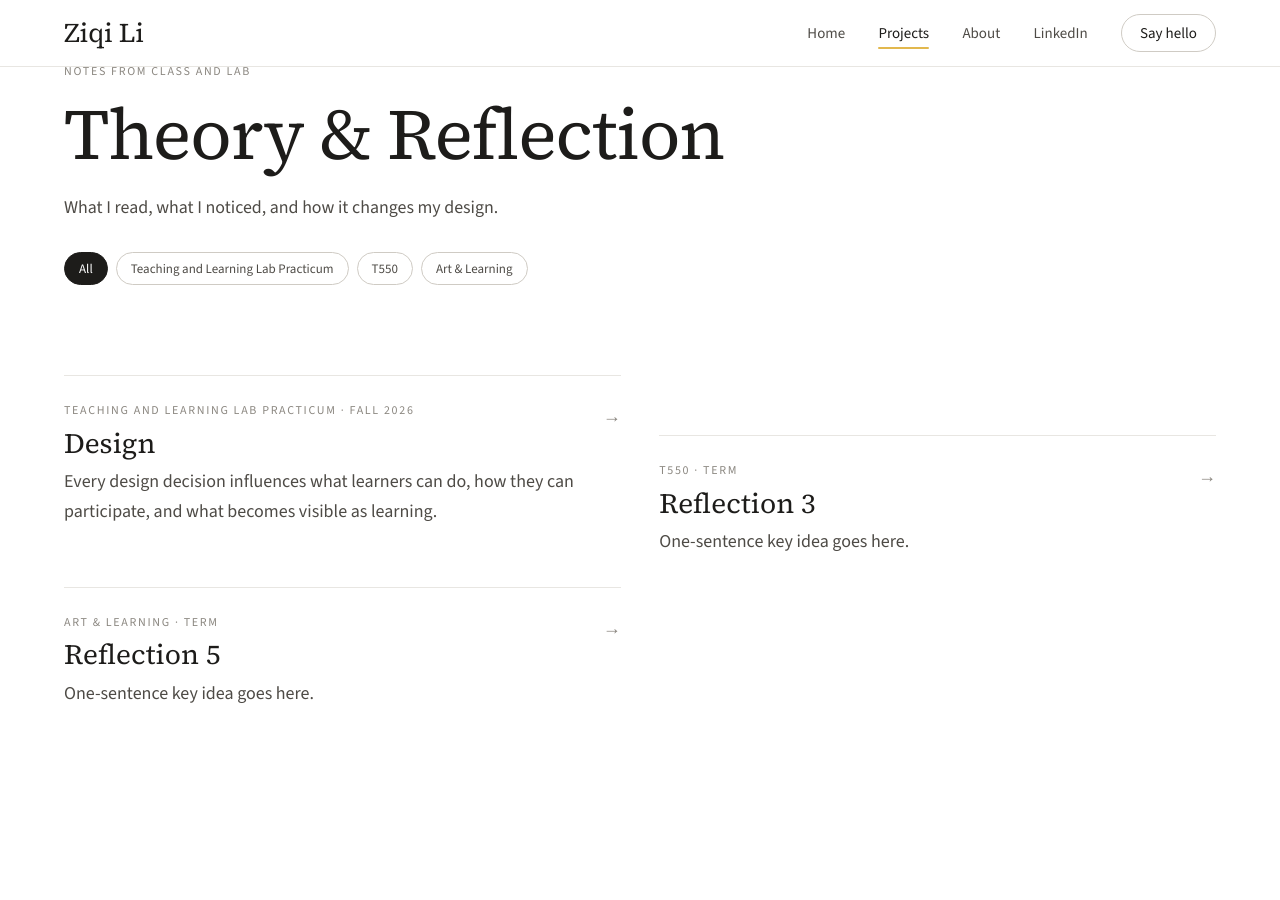
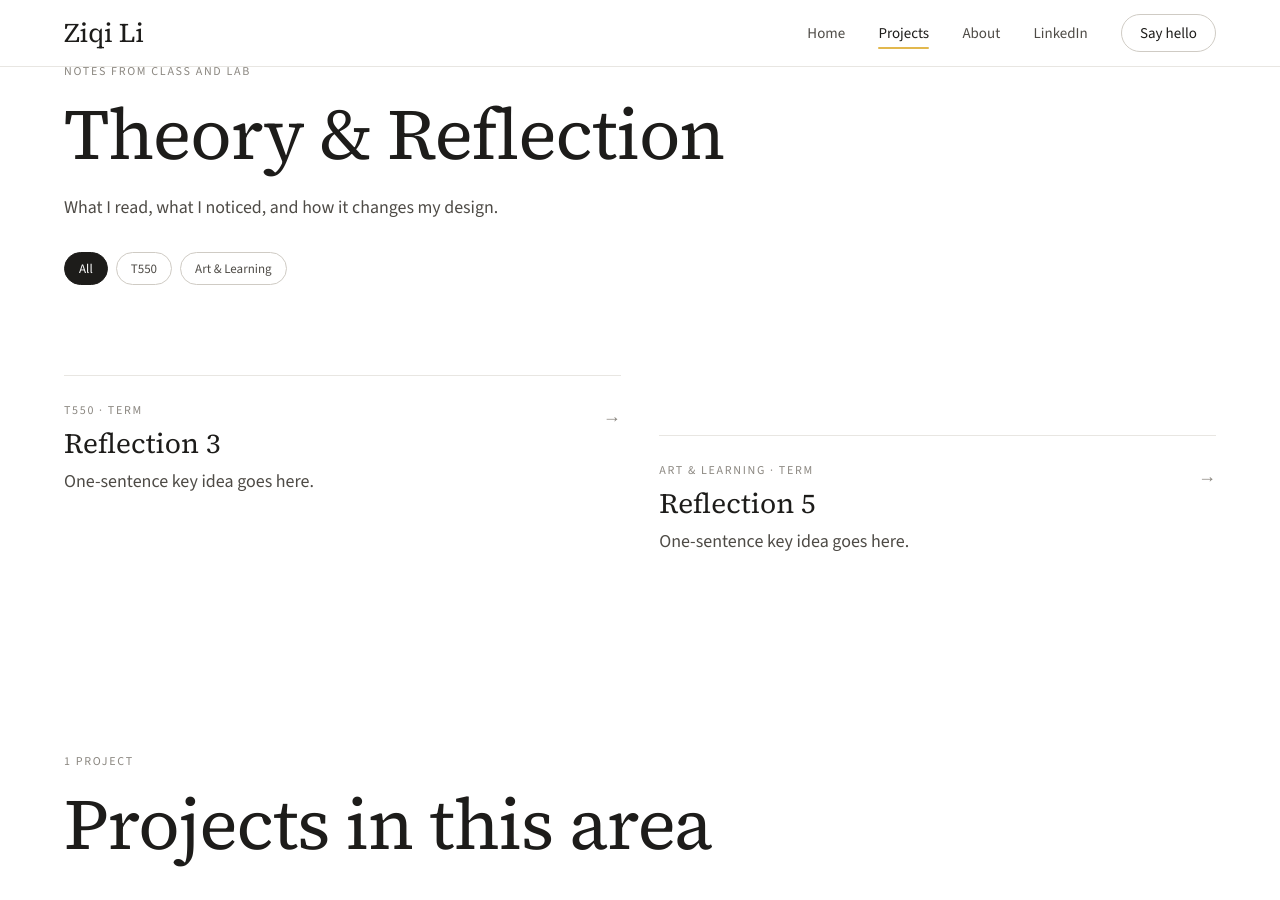
Before and after one commit to lizilizi0422-cmd/lizilizi0422-cmd.github.io, a Jekyll site: the page built from _sections/lab-practicum.md, in a window 1280 px wide and 900 px high, scrolled down 1197 px. Built offline with Jekyll 4.4.1, drawn with Linux system fonts in a browser that asks for light colours; nearby versions of some CDN libraries; some web fonts are replaced.

Commit message:
Update _reflections/module-2-design.md (via Pages CMS)

```diff
--- a/_reflections/module-2-design.md
+++ b/_reflections/module-2-design.md
@@ -1,122 +1,126 @@
 ---
-title: "Design"
-course: "Teaching and Learning Lab Practicum"
-type: "Class"
-term: "Fall 2026"
+title: "Reflection 2: Design"
+course: Teaching and Learning Lab Practicum
+type: Reflection
 order: 2
-key_idea: "Every design decision influences what learners can do, how they can participate, and what becomes visible as learning."
-theories: ["ADDIE", "Backward Design", "Design Thinking", "Universal Design for Learning", "Cognitive Apprenticeship"]
-seo_title: "What Design Means in Education: ADDIE, Design Thinking & UDL | Teaching and Learning Lab Practicum | Ziqi Li"
-seo_description: "Every design decision influences what learners can do, how they can participate, and what becomes visible as learning. A reflection on ADDIE, design thinking, Universal Design for Learning, and authentic assessment."
-related_project: ""
+key_idea: |-
+  Course design models
+  Learner-centered design
+  Designing for Equity and Access
+  Authentic assessment
+theories:
+  - ADDIE
+  - Backward Design
+  - Design Thinking
+  - Universal Design for Learning
+  - Cognitive Apprenticeship
+published: false
 ---
-
-<p class="r-intro">Module 2 reflection on educational design, learners, equity, and assessment.</p>
+Module 2 reflection on educational design, learners, equity, and assessment.
 
 I tended to associate design with visual elements and art. I now understand design more broadly as a purposeful practice of solving problems. In the education field, it means deciding what matters, anticipating how learners with different experiences will encounter the learning environment, identifying barriers, creating opportunities for participation, and using evidence to revise what has been designed.
 
-<nav class="r-toc" aria-label="On this page">
-  <a href="#course-design"><span>1.1</span> Course Design</a>
-  <a href="#learner-centred"><span>1.2</span> Learner-Centred Design</a>
-  <a href="#equity"><span>1.3</span> Equity &amp; Accessibility</a>
-  <a href="#assessment"><span>1.4</span> Authentic Assessment</a>
-</nav>
+[1.1 Course Design1.2 Learner-Centred Design1.3 Equity & Accessibility1.4 Authentic Assessment](#assessment)
 
-<section class="r-sec c-b" id="course-design" markdown="1">
-<p class="r-num">1.1</p>
-## Course Design as a System for Learning
+1.1
 
-<div class="r-box" markdown="1">
-<p class="r-label">What course design is</p>
-Course design is the intentional organisation of learning goals, content, learning experiences, interactions, resources, and assessment into a coherent learning experience. It involves more than arranging activities in sequence. It requires educators to consider how these elements work together to support access, participation, and the demonstration of understanding. Course design therefore creates pathways into learning rather than simply delivering content.
-</div>
+ ## Course Design as a System for Learning
 
-<p class="r-label">Design models that shaped my thinking</p>
-**ADDIE** provides a systematic cycle for planning, implementing, and evaluating learning experiences. **Backward Design** begins with the intended learning results and evidence before planning activities. The **5Ds framework** places greater emphasis on learner needs, context, delivery, and reflection. Together, these models helped me understand course design as a structured but iterative process.
+What course design is
 
-<figure class="r-fig"><img src="/images/reflections/module-2/addie.png" alt="ADDIE cycle diagram: Analyze, Design, Development and Implement connected by revision arrows around a central Evaluation box" loading="lazy"><figcaption><b>Figure 1.</b> ADDIE as a cyclical design model. Reproduced from the Design Models Fall26 course materials.</figcaption></figure>
+ Course design is the intentional organisation of learning goals, content, learning experiences, interactions, resources, and assessment into a coherent learning experience. It involves more than arranging activities in sequence. It requires educators to consider how these elements work together to support access, participation, and the demonstration of understanding. Course design therefore creates pathways into learning rather than simply delivering content.
 
-<div class="r-mine" markdown="1">
-<p class="r-label">Understanding and application</p>
-These models helped me recognize accessibility as part of course design from the beginning. Accessibility means that children can understand content, engage with resources and peers, participate in activities, and demonstrate learning in different ways. This understanding relates to Universal Design for Learning, which supports multiple means of engagement, representation, and action and expression.
+Design models that shaped my thinking
+
+ **ADDIE** provides a systematic cycle for planning, implementing, and evaluating learning experiences. **Backward Design** begins with the intended learning results and evidence before planning activities. The **5Ds framework** places greater emphasis on learner needs, context, delivery, and reflection. Together, these models helped me understand course design as a structured but iterative process.
+
+![ADDIE cycle diagram: Analyze, Design, Development and Implement connected by revision arrows around a central Evaluation box](/images/reflections/module-2/addie.png)
+
+**Figure 1.** ADDIE as a cyclical design model. Reproduced from the Design Models Fall26 course materials.
+
+Understanding and application
+
+ These models helped me recognize accessibility as part of course design from the beginning. Accessibility means that children can understand content, engage with resources and peers, participate in activities, and demonstrate learning in different ways. This understanding relates to Universal Design for Learning, which supports multiple means of engagement, representation, and action and expression.
 
 When planning a learning experience, I would consider whether its language and resources are accessible to children from different linguistic and cultural backgrounds. Bilingual materials, visual explanations, and supplementary videos or books in children’s home languages could reduce language barriers. I would also consider disability and neurodiversity. For a child with ADHD who needs support with attention or organization, I could present materials clearly, divide activities into manageable stages, use a visual schedule, and include movement breaks.
 
 Children could demonstrate their understanding through speech, drawing, construction, gesture, or AAC. These options preserve the learning goal while reducing barriers to participation and expression. Observing how children participate would help me identify remaining barriers and revise the learning experience.
-</div>
-</section>
 
-<section class="r-sec c-s" id="learner-centred" markdown="1">
-<p class="r-num">1.2</p>
-## Learner-Centred Design as Understanding Before Designing
 
-<div class="r-box" markdown="1">
-<p class="r-label">What learner-centred design is</p>
-Learner-centred design begins with an understanding of the people who will experience the learning. It considers learners’ motivations, prior experiences, emotions, and barriers to participation. Design decisions are therefore based on evidence of how learners experience the environment, rather than assumptions about an average learner.
-</div>
 
-<p class="r-label">Design models that shaped my thinking</p>
-**Human-centred design** and **design thinking** provide a process of empathising, defining, ideating, prototyping, and testing. Empathy is developed through observation, conversation, and feedback. **Learner analysis** and **participatory design** extend this process by allowing learners’ experiences and perspectives to inform design decisions.
+1.2
 
-<figure class="r-fig"><img src="/images/reflections/module-2/design-thinking.jpg" alt="Five colored hexagons in a row reading Empathize, Define, Ideate, Prototype and Test, from the Stanford d.school" loading="lazy"><figcaption><b>Figure 2.</b> The five modes of design thinking. Adapted from <a href="https://dschool.stanford.edu/tools/design-thinking-bootleg">Design Thinking Bootleg</a>, Hasso Plattner Institute of Design at Stanford University, 2018.</figcaption></figure>
+ ## Learner-Centred Design as Understanding Before Designing
 
-<div class="r-mine" markdown="1">
-<p class="r-label">Understanding and application</p>
-I now understand learner-centred design as an evidence-based approach to educational decision-making. It requires humility because an educator’s initial interpretation of a child’s behaviour may be incomplete. Continued observation and revision are therefore necessary to ensure that design decisions reflect the learner’s experience rather than the educator’s assumptions.
+What learner-centred design is
+
+ Learner-centred design begins with an understanding of the people who will experience the learning. It considers learners’ motivations, prior experiences, emotions, and barriers to participation. Design decisions are therefore based on evidence of how learners experience the environment, rather than assumptions about an average learner.
+
+Design models that shaped my thinking
+
+ **Human-centred design** and **design thinking** provide a process of empathising, defining, ideating, prototyping, and testing. Empathy is developed through observation, conversation, and feedback. **Learner analysis** and **participatory design** extend this process by allowing learners’ experiences and perspectives to inform design decisions.
+
+![Five colored hexagons in a row reading Empathize, Define, Ideate, Prototype and Test, from the Stanford d.school](/images/reflections/module-2/design-thinking.jpg)
+
+**Figure 2.** The five modes of design thinking. Adapted from [Design Thinking Bootleg](https://dschool.stanford.edu/tools/design-thinking-bootleg), Hasso Plattner Institute of Design at Stanford University, 2018.
+
+Understanding and application
+
+ I now understand learner-centred design as an evidence-based approach to educational decision-making. It requires humility because an educator’s initial interpretation of a child’s behaviour may be incomplete. Continued observation and revision are therefore necessary to ensure that design decisions reflect the learner’s experience rather than the educator’s assumptions.
 
 In practice, when designing for children, we should observe how they use materials, respond to questions, communicate with peers, and move through routines before deciding what to change. If a child avoids a group activity, for example, this should not automatically be interpreted as a lack of interest. Possible explanations include the group being too large, unclear instructions, or the need for another form of participation that better supports the child’s language or social-emotional development. A different prompt could then be prototyped and its effect observed.
-</div>
-</section>
 
-<section class="r-sec c-c" id="equity" markdown="1">
-<p class="r-num">1.3</p>
-## Equity and Accessibility as Conditions for Participation
 
-<div class="r-box" markdown="1">
-<p class="r-label">What equity and accessibility mean in design</p>
-Designing for equity and accessibility means creating learning conditions in which diverse learners can access, participate in, and demonstrate learning without having to overcome unnecessary barriers. Equal treatment does not always produce equitable participation because learners differ in ability, language, culture, or prior experience. A design that assumes one normal way of communicating or showing knowledge can exclude learners even when everyone receives the same materials.
-</div>
 
-<p class="r-label">Theories and models used</p>
-The **disability-identity** materials helped me understand disability as human diversity, identity, community, and culture rather than only as an individual deficit. **Universal Design for Learning** provides a practical framework by encouraging multiple means of engagement, representation, and action and expression. The discussion of **adult learning** and **competency-based education** also showed that flexibility can support access, but flexibility alone does not guarantee equity unless learners also receive meaningful support.
+1.3
 
-<figure class="r-fig"><img src="/images/reflections/module-2/udl-guidelines.jpg" alt="CAST Universal Design for Learning Guidelines chart with three columns: multiple means of engagement, representation, and action and expression, across access, support and executive function rows" loading="lazy"><figcaption><b>Figure 3.</b> Universal Design for Learning: multiple means of engagement, representation, and action and expression. Reproduced from the Equity 2026 course materials and based on the <a href="https://udlguidelines.cast.org/">CAST UDL Guidelines</a>.</figcaption></figure>
+ ## Equity and Accessibility as Conditions for Participation
 
-<div class="r-mine" markdown="1">
-<p class="r-label">Understanding and application</p>
-I understand equity as a design question about participation and power: Who is expected to fit the environment, whose needs were considered at the beginning, and who has influence over decisions? The goal is to vary the routes through which they can engage, communicate, and show their developing understanding based on different needs.
+What equity and accessibility mean in design
+
+ Designing for equity and accessibility means creating learning conditions in which diverse learners can access, participate in, and demonstrate learning without having to overcome unnecessary barriers. Equal treatment does not always produce equitable participation because learners differ in ability, language, culture, or prior experience. A design that assumes one normal way of communicating or showing knowledge can exclude learners even when everyone receives the same materials.
+
+Theories and models used
+
+ The **disability-identity** materials helped me understand disability as human diversity, identity, community, and culture rather than only as an individual deficit. **Universal Design for Learning** provides a practical framework by encouraging multiple means of engagement, representation, and action and expression. The discussion of **adult learning** and **competency-based education** also showed that flexibility can support access, but flexibility alone does not guarantee equity unless learners also receive meaningful support.
+
+![CAST Universal Design for Learning Guidelines chart with three columns: multiple means of engagement, representation, and action and expression, across access, support and executive function rows](/images/reflections/module-2/udl-guidelines.jpg)
+
+**Figure 3.** Universal Design for Learning: multiple means of engagement, representation, and action and expression. Reproduced from the Equity 2026 course materials and based on the [CAST UDL Guidelines](https://udlguidelines.cast.org/).
+
+Understanding and application
+
+ I understand equity as a design question about participation and power: Who is expected to fit the environment, whose needs were considered at the beginning, and who has influence over decisions? The goal is to vary the routes through which they can engage, communicate, and show their developing understanding based on different needs.
 
 Applying equity and accessibility begins with identifying where access breaks down. First, systematic observation helps distinguish an accessibility barrier from a lack of ability or interest. The educator examines when participation decreases and whether the difficulty is related to the resource, environment, or communication. Second, guided questions and scaffolding help clarify the child’s experience while providing temporary support. This reduces reliance on adult assumptions and reveals what type of adjustment may be needed. Finally, the evidence gathered informs a targeted change to the learning environment. The child’s response is then observed to determine whether access has improved. If the barrier remains, the design requires further revision. Accessibility is therefore an evidence-based cycle of design.
-</div>
-</section>
 
-<section class="r-sec c-l" id="assessment" markdown="1">
-<p class="r-num">1.4</p>
-## Authentic Assessment as Evidence of Meaningful Learning
 
-<div class="r-box" markdown="1">
-<p class="r-label">What authentic assessment is</p>
-Authentic assessment asks learners to use knowledge and skills in meaningful or realistic situations. It is not limited to recalling information. It makes visible the understanding, judgement, problem solving, communication, creativity, and reflection that matter in the domain.
-</div>
 
-<p class="r-label">Theories and models used</p>
-**Cognitive Apprenticeship** provides a way to support authentic performance through modelling, coaching, scaffolding, reflection, and exploration. **Scaffolding** is temporary support that enables learners to engage in a complex task before they can perform it independently; the support should be adjusted or gradually faded as competence develops. **Formative assessment** and feedback are central because learners need opportunities to improve while the learning is still in progress.
+1.4
 
-<div class="r-mine" markdown="1">
-<p class="r-label">Understanding and application</p>
-I now understand assessment as a design decision that communicates what counts as learning. If I only assess recall, I may miss children’s developing ability to explain ideas to a new situation. Authentic assessment gives educators richer evidence of development because it attends to the process as well as the final product.
+ ## Authentic Assessment as Evidence of Meaningful Learning
+
+What authentic assessment is
+
+ Authentic assessment asks learners to use knowledge and skills in meaningful or realistic situations. It is not limited to recalling information. It makes visible the understanding, judgement, problem solving, communication, creativity, and reflection that matter in the domain.
+
+Theories and models used
+
+ **Cognitive Apprenticeship** provides a way to support authentic performance through modelling, coaching, scaffolding, reflection, and exploration. **Scaffolding** is temporary support that enables learners to engage in a complex task before they can perform it independently; the support should be adjusted or gradually faded as competence develops. **Formative assessment** and feedback are central because learners need opportunities to improve while the learning is still in progress.
+
+Understanding and application
+
+ I now understand assessment as a design decision that communicates what counts as learning. If I only assess recall, I may miss children’s developing ability to explain ideas to a new situation. Authentic assessment gives educators richer evidence of development because it attends to the process as well as the final product.
 
 In daily education, authentic assessment can be embedded in play, storytelling, or collaborative inquiry. For example, when asking a child to define balance, the educator could invite the child to build a bridge and explain why it stands or falls. Hands-on modeling, open-ended questions, and temporary visual support could guide the child before the support is gradually withdrawn. The evidence would include the child’s building process, like reasoning, persistence, and interaction, etc, not only whether the final bridge stands.
-</div>
-</section>
 
-<section class="r-refs" markdown="1">
-<p class="r-label">Selected references</p>
 
-- Branch, R. M. (2009). *Instructional design: The ADDIE approach.* Springer. <https://doi.org/10.1007/978-0-387-09506-6>
-- CAST. (2024). *CAST Universal Design for Learning Guidelines version 3.0.* <https://udlguidelines.cast.org/>
+
+Selected references
+
+- Branch, R. M. (2009). *Instructional design: The ADDIE approach.* Springer. [https://doi.org/10.1007/978-0-387-09506-6](https://doi.org/10.1007/978-0-387-09506-6)
+- CAST. (2024). *CAST Universal Design for Learning Guidelines version 3.0.* [https://udlguidelines.cast.org/](https://udlguidelines.cast.org/)
 - Collins, A., Brown, J. S., & Newman, S. E. (1989). Cognitive apprenticeship: Teaching the crafts of reading, writing, and mathematics. In L. B. Resnick (Ed.), *Knowing, learning, and instruction: Essays in honor of Robert Glaser* (pp. 453–494). Lawrence Erlbaum Associates.
-- IDEO.org. (2015). *The field guide to human-centered design* (1st ed.). Design Kit. <https://www.designkit.org/resources/1>
-- Reiser, B. J., & Tabak, I. (2014). Scaffolding. In R. K. Sawyer (Ed.), *The Cambridge handbook of the learning sciences* (2nd ed., pp. 44–62). Cambridge University Press. <https://doi.org/10.1017/CBO9781139519526.005>
+- IDEO.org. (2015). *The field guide to human-centered design* (1st ed.). Design Kit. [https://www.designkit.org/resources/1](https://www.designkit.org/resources/1)
+- Reiser, B. J., & Tabak, I. (2014). Scaffolding. In R. K. Sawyer (Ed.), *The Cambridge handbook of the learning sciences* (2nd ed., pp. 44–62). Cambridge University Press. [https://doi.org/10.1017/CBO9781139519526.005](https://doi.org/10.1017/CBO9781139519526.005)
 - Wiggins, G., & McTighe, J. (2005). *Understanding by design* (Expanded 2nd ed.). ASCD.
-</section>
```
